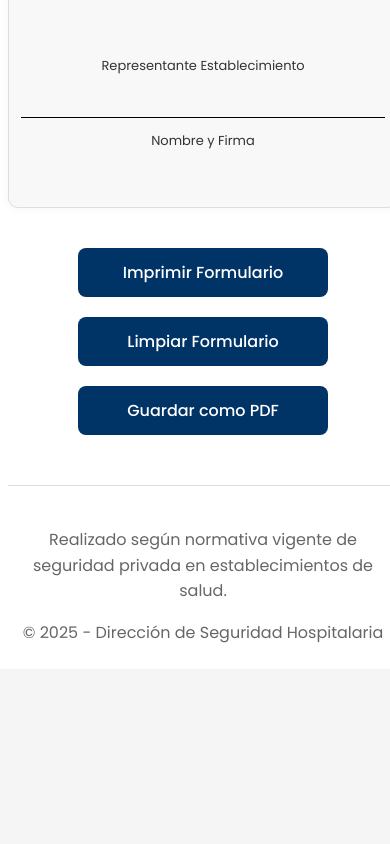
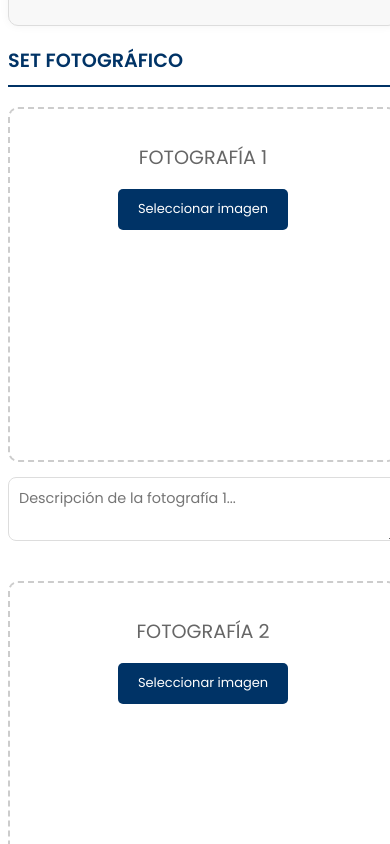
Before and after one commit to danielfigueroa1879/Fiscaliz, a plain HTML site: page index.html in a window 390 px wide. Shown: the part 7560-8404 px from the top of the page. Before the commit the page ends 8229 px from the top, so only its background shows below. Drawn offline with Linux system fonts and the light colour scheme.

Commit message:
Update index.html

```diff
--- a/index.html
+++ b/index.html
@@ -35,8 +35,90 @@
         }
 
         .firma-bloque {
-            width: 45%;
+            width: 300px;
             text-align: center;
+            margin: 0 auto;
+        }
+
+        .set-fotografico {
+            margin-top: 20px;
+            display: flex;
+            flex-direction: column;
+            gap: 40px;
+        }
+
+        .foto-container {
+            display: flex;
+            flex-direction: column;
+            gap: 15px;
+        }
+
+        .foto-marco {
+            border: 2px dashed #ccc;
+            border-radius: 10px;
+            padding: 15px;
+            min-height: 300px;
+            display: flex;
+            align-items: center;
+            justify-content: center;
+        }
+
+        .foto-placeholder {
+            text-align: center;
+            width: 100%;
+            height: 100%;
+            display: flex;
+            flex-direction: column;
+            align-items: center;
+            justify-content: center;
+        }
+
+        .foto-placeholder p {
+            font-size: 1.2rem;
+            color: #666;
+            margin-bottom: 15px;
+        }
+
+        .foto-input {
+            display: none;
+        }
+
+        .foto-label {
+            background-color: #003366;
+            color: white;
+            padding: 10px 20px;
+            border-radius: 5px;
+            cursor: pointer;
+            transition: background-color 0.3s;
+        }
+
+        .foto-label:hover {
+            background-color: #004080;
+        }
+
+        .foto-descripcion {
+            width: 100%;
+            min-height: 80px;
+            padding: 10px;
+            border: 1px solid #ddd;
+            border-radius: 8px;
+            font-family: 'Poppins', sans-serif;
+        }
+
+        .preview-imagen {
+            width: 100%;
+            min-height: 200px;
+            display: flex;
+            align-items: center;
+            justify-content: center;
+            margin-top: 15px;
+        }
+
+        .foto-preview {
+            max-width: 100%;
+            max-height: 300px;
+            border-radius: 5px;
+            box-shadow: 0 0 10px rgba(0,0,0,0.1);
         }
 
         .linea-firma {
@@ -419,15 +501,6 @@
                 font-size: 0.9rem;
             }
 
-            .firmas-seccion {
-                flex-direction: column;
-            }
-
-            .firma-bloque {
-                width: 100%;
-                margin-bottom: 30px;
-            }
-
             .botones {
                 flex-direction: column;
                 align-items: center;
@@ -443,6 +516,14 @@
 
             textarea {
                 min-height: 70px;
+            }
+
+            .foto-marco {
+                min-height: 200px;
+            }
+
+            .foto-descripcion {
+                min-height: 60px;
             }
         }
 
@@ -615,6 +696,23 @@
 
                 // Limpiar plan de acción
                 document.getElementById('plan-accion').value = '';
+
+                // Limpiar previsualizaciones de fotos
+                document.getElementById('preview-foto1').innerHTML = '';
+                document.getElementById('preview-foto2').innerHTML = '';
+
+                // Restaurar etiquetas y textos de fotografías
+                var fotoPlaceholders = document.querySelectorAll('.foto-placeholder');
+                for (var i = 0; i < fotoPlaceholders.length; i++) {
+                    fotoPlaceholders[i].querySelector('p').style.display = 'block';
+                    fotoPlaceholders[i].querySelector('label').style.display = 'inline-block';
+                }
+
+                // Limpiar descripciones de fotos
+                var fotoDescripciones = document.querySelectorAll('.foto-descripcion');
+                for (var i = 0; i < fotoDescripciones.length; i++) {
+                    fotoDescripciones[i].value = '';
+                }
             }
         }
 
@@ -958,11 +1056,36 @@
                         <div class="linea-firma"></div>
                         <p>Nombre y Firma</p>
                     </div>
-                    <div class="firma-bloque">
-                        <p>Representante Establecimiento</p>
-                        <div class="linea-firma"></div>
-                        <p>Nombre y Firma</p>
+                </div>
+            </div>
+
+            <div class="page-break"></div>
+
+            <h2>SET FOTOGRÁFICO</h2>
+
+            <div class="set-fotografico">
+                <div class="foto-container">
+                    <div class="foto-marco">
+                        <div class="foto-placeholder">
+                            <p>FOTOGRAFÍA 1</p>
+                            <input type="file" accept="image/*" id="foto1" class="foto-input" onchange="mostrarImagen(this, 'preview-foto1')">
+                            <label for="foto1" class="foto-label">Seleccionar imagen</label>
+                            <div id="preview-foto1" class="preview-imagen"></div>
+                        </div>
                     </div>
+                    <textarea class="foto-descripcion" placeholder="Descripción de la fotografía 1..."></textarea>
+                </div>
+
+                <div class="foto-container">
+                    <div class="foto-marco">
+                        <div class="foto-placeholder">
+                            <p>FOTOGRAFÍA 2</p>
+                            <input type="file" accept="image/*" id="foto2" class="foto-input" onchange="mostrarImagen(this, 'preview-foto2')">
+                            <label for="foto2" class="foto-label">Seleccionar imagen</label>
+                            <div id="preview-foto2" class="preview-imagen"></div>
+                        </div>
+                    </div>
+                    <textarea class="foto-descripcion" placeholder="Descripción de la fotografía 2..."></textarea>
                 </div>
             </div>
 
@@ -987,6 +1110,30 @@
                 window.print();
             }, 500);
         }
+
+        // Función para mostrar la imagen seleccionada
+        function mostrarImagen(input, previewId) {
+            var preview = document.getElementById(previewId);
+            preview.innerHTML = '';
+
+            if (input.files && input.files[0]) {
+                var reader = new FileReader();
+
+                reader.onload = function(e) {
+                    var img = document.createElement('img');
+                    img.src = e.target.result;
+                    img.className = 'foto-preview';
+                    preview.appendChild(img);
+
+                    // Ocultar el texto y el botón cuando hay una imagen
+                    var placeholder = input.parentElement;
+                    placeholder.querySelector('p').style.display = 'none';
+                    placeholder.querySelector('label').style.display = 'none';
+                };
+
+                reader.readAsDataURL(input.files[0]);
+            }
+        }
     </script>
 </body>
 </html>
```
